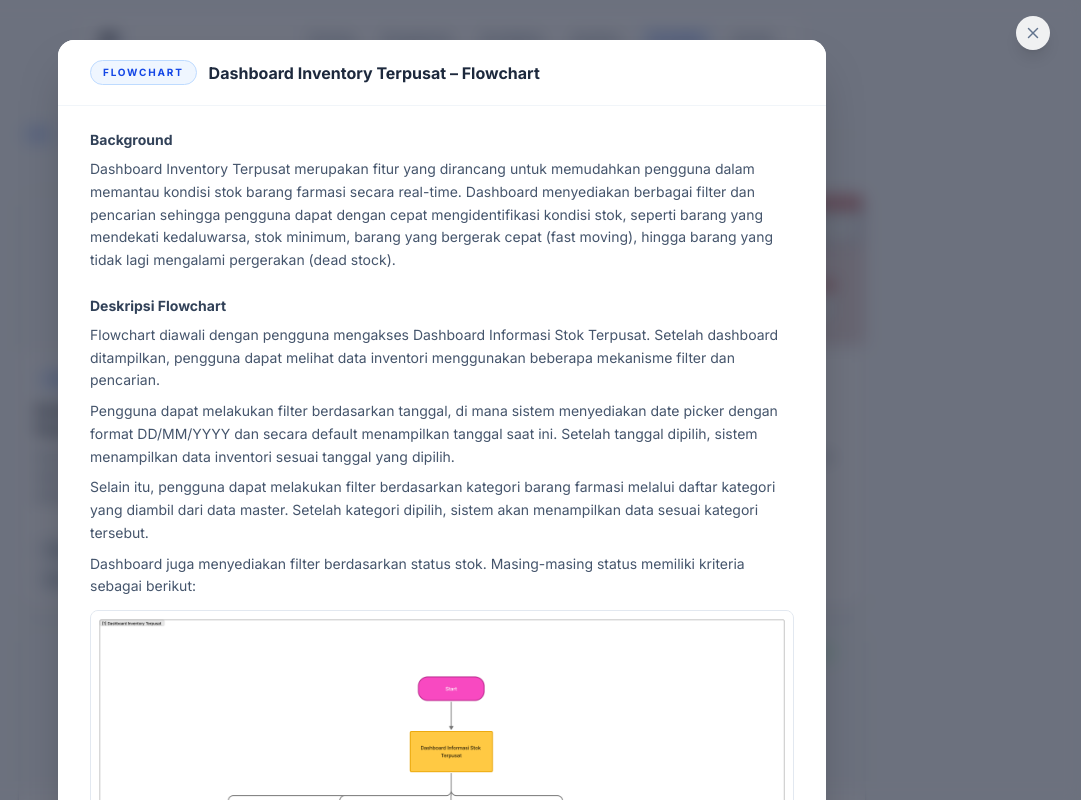
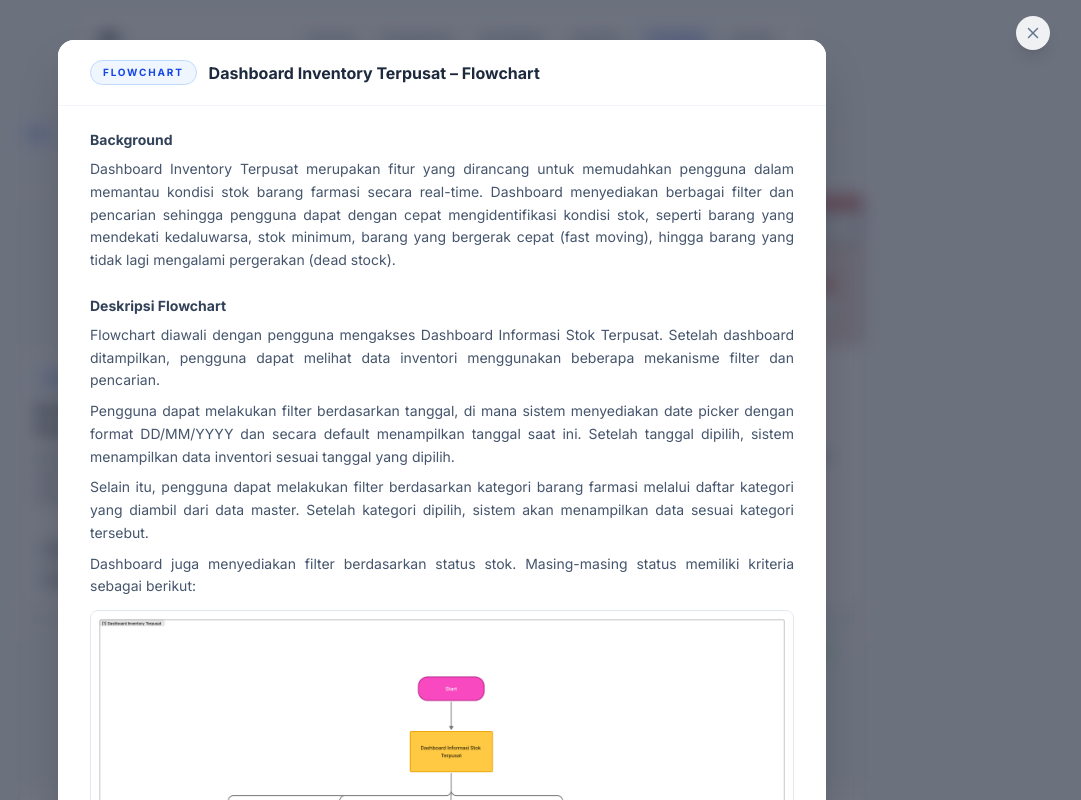
Before and after one commit to pradipta16/cv, a React (Vite) app: page / in a window 1280 px wide. Both pictures are taken after a click on the element 352 px from the left and 4002 px from the top of the page. Shown: the part 3602-4402 px from the top of the page, without its empty margins (198-1279 px from the left). Built offline with nearby package versions, Linux system fonts and the light colour scheme.

Commit message:
card portfolio justify

```diff
--- a/src/components/Portfolio.jsx
+++ b/src/components/Portfolio.jsx
@@ -453,7 +453,7 @@ function PortfolioDrawer({ item, onClose }) {
                   <div key={i} className="flex flex-col gap-2">
                     <h3 className="text-sm font-bold text-slate-700">{s.title}</h3>
                     {s.body.split('\n\n').map((para, j) => (
-                      <p key={j} className="text-sm text-slate-600 leading-relaxed">{para}</p>
+                      <p key={j} className="text-sm text-slate-600 leading-relaxed text-justify">{para}</p>
                     ))}
                     {s.image && (
                       <div className="flex flex-col gap-1 mt-1">
@@ -482,12 +482,12 @@ function PortfolioDrawer({ item, onClose }) {
                       </ul>
                     )}
                     {s.bodyAfter && s.bodyAfter.split('\n\n').map((para, j) => (
-                      <p key={j} className="text-sm text-slate-600 leading-relaxed">{para}</p>
+                      <p key={j} className="text-sm text-slate-600 leading-relaxed text-justify">{para}</p>
                     ))}
                   </div>
                 ))
               ) : (
-                <p className="text-sm text-slate-600 leading-relaxed">{item.detail}</p>
+                <p className="text-sm text-slate-600 leading-relaxed text-justify">{item.detail}</p>
               )}
 
               <div className="border-t border-slate-100 pt-4">
```
